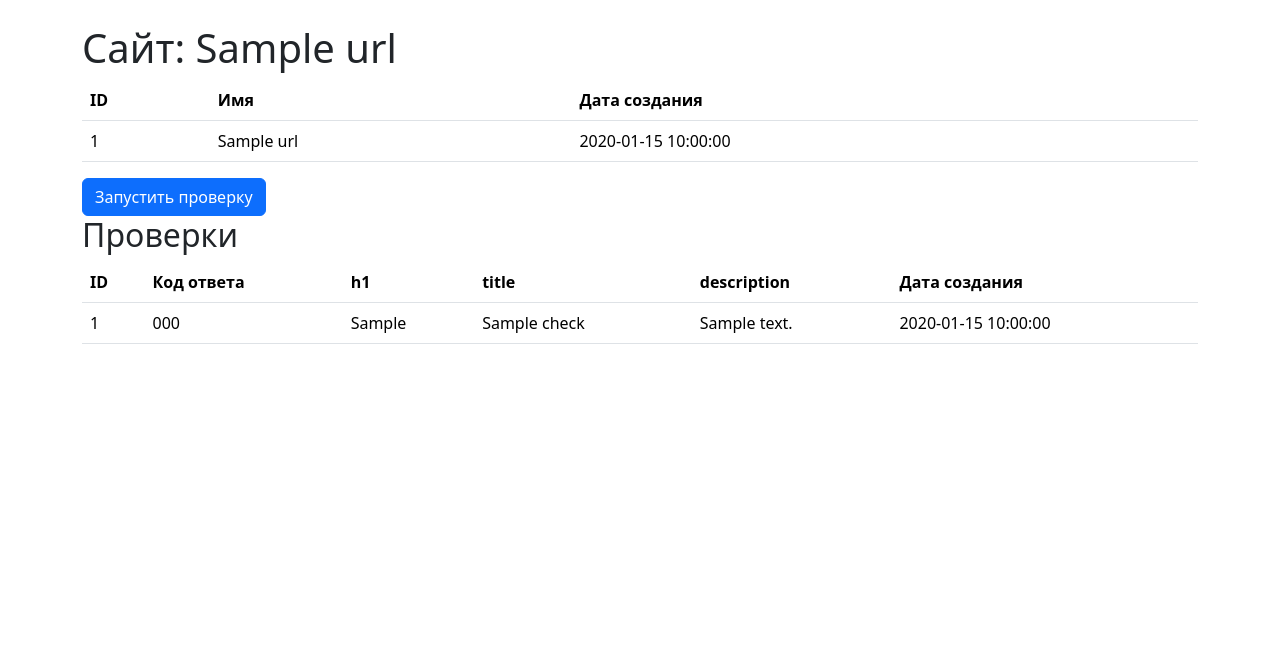
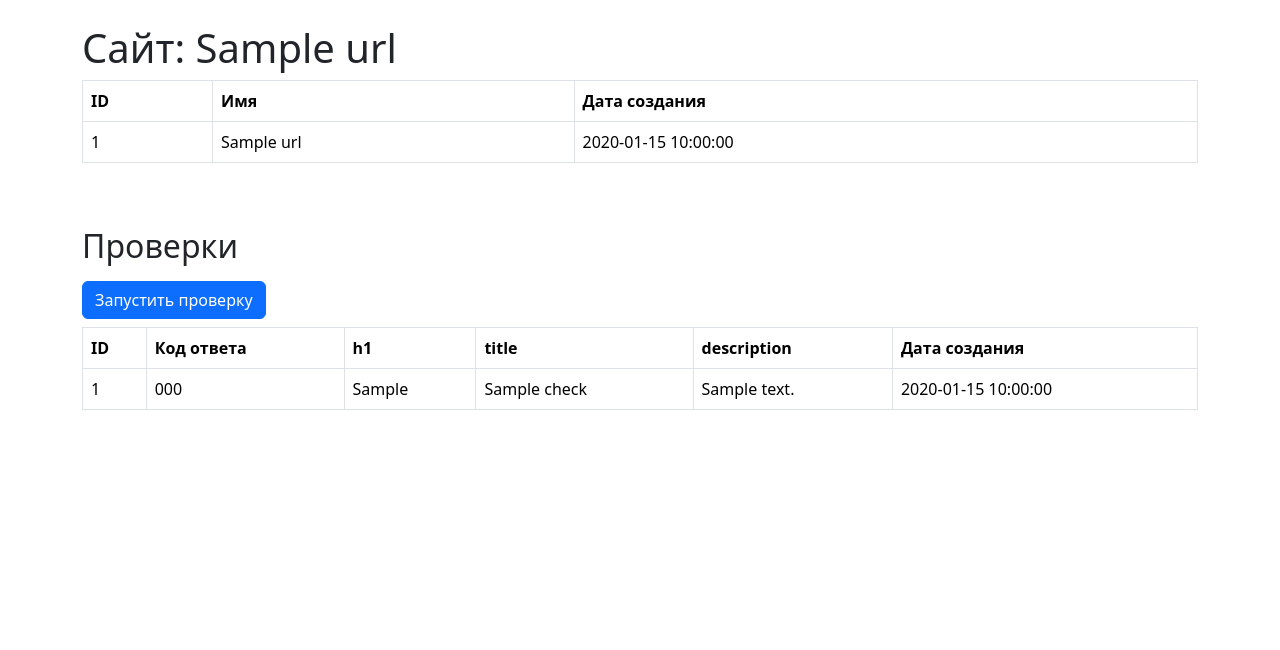
Before and after one commit to chustovalena/python-project-83, a Flask app: template page_analyzer/templates/urls/show.html in a window 1280 px wide. Shown: the part 56-706 px from the top of the page. Run offline with Flask 3, Linux system fonts and the light colour scheme; the template is opened without the code that fills it: most values are stand-ins (such as "Sample title", 1, 10 or a date in 2020).

Commit message:
update /urls/show.html

```diff
--- a/page_analyzer/templates/urls/show.html
+++ b/page_analyzer/templates/urls/show.html
@@ -3,7 +3,8 @@
 
 {% block content %}
   <h1>Сайт: {{ url.name }}</h1>
-  <table data-test="url" class="table">
+  <div class="table-responsive">
+    <table data-test="url" class="table table-bordered table-hover text-nowrap">
       <thead>
         <tr>
           <th>ID</th>
@@ -19,14 +20,15 @@
         </tr>
       </tbody>
     </table>
+  </div>
 
-
-
+  <h2 class="mt-5 mb-3">Проверки</h2>
   <form action="{{ url_for('check', url_id=url.id) }}" method="post" id="form1">
     <button class='btn btn-primary' type="submit" form="form1" value="Submit">Запустить проверку</button>
   </form>
-  <h2>Проверки</h2>
-  <table data-test="checks" class="table">
+
+  <div>
+    <table data-test="checks" class="table table-bordered table-hover mt-2">
       <thead>
         <tr>
           <th>ID</th>
@@ -50,4 +52,5 @@
         {% endfor %}
       </tbody>
     </table>
+  </div>
 {% endblock %}
```
Lines whose indentation alone changed are shown as unchanged.
